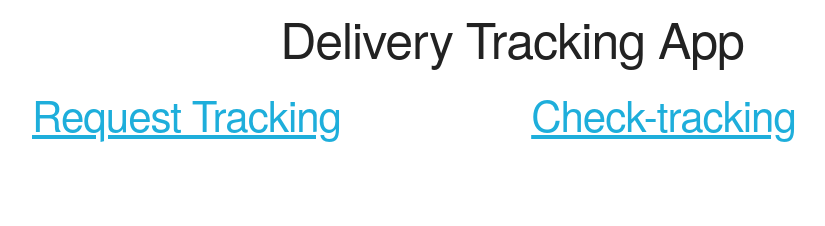
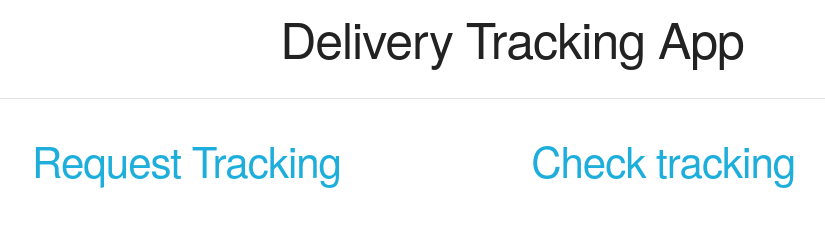
Before and after one commit to vladislavglad/DeliveryTrackingApp, a website: page index.html in a window 1280 px wide. Shown: the whole page, without its empty margins (128-953 px from the left). Drawn offline with nearby package versions, Linux system fonts and the light colour scheme.

Commit message:
Some styling tweaks.

```diff
--- a/frontend/make-request.js
+++ b/frontend/make-request.js
@@ -1,6 +1,6 @@
 const form = document.querySelector("form");
 const requestStatus = document.getElementById("requestStatus");
-//const requestBtn = document.getElementById("make-another-request");
+const anotherRequest = document.getElementById("anotherRequest");
 const API = "http://localhost:3000/requestTracking";
 
 form.addEventListener("submit", (event) => {
@@ -32,7 +32,7 @@ form.addEventListener("submit", (event) => {
             requestStatus.style.color = "#00FF7F";
             form.style.display = "none";
             requestStatus.style.display = "block";
-            //requestBtn.style.display = "block";
+            anotherRequest.style.display = "block";
         } else {
             requestStatus.innerHTML = "Invalid tracking number! Try again."
             requestStatus.style.color = "#FF6347";
--- a/frontend/styles.css
+++ b/frontend/styles.css
@@ -6,3 +6,7 @@
     display: flex;
     justify-content: center;
 }
+
+a {
+    text-decoration: none;
+}
--- a/index.html
+++ b/index.html
@@ -10,6 +10,7 @@
 <body>
     <header>
         <h1 class="title">Delivery Tracking App</h1>
+        <hr>
     </header>
     <div class="container">
 
@@ -18,7 +19,7 @@
                 <h2><a href="frontend/request-tracking.html">Request Tracking</a></h2>
             </div>
             <div class="one-half column">
-                <h2><a href="frontend/check-tracking.html">Check-tracking</a></h2>
+                <h2><a href="frontend/check-tracking.html">Check tracking</a></h2>
             </div>
         </div>
 
```
Also changed, not shown: frontend/check-tracking.html (+1 -0 lines), frontend/request-tracking.html (+6 -0 lines).
